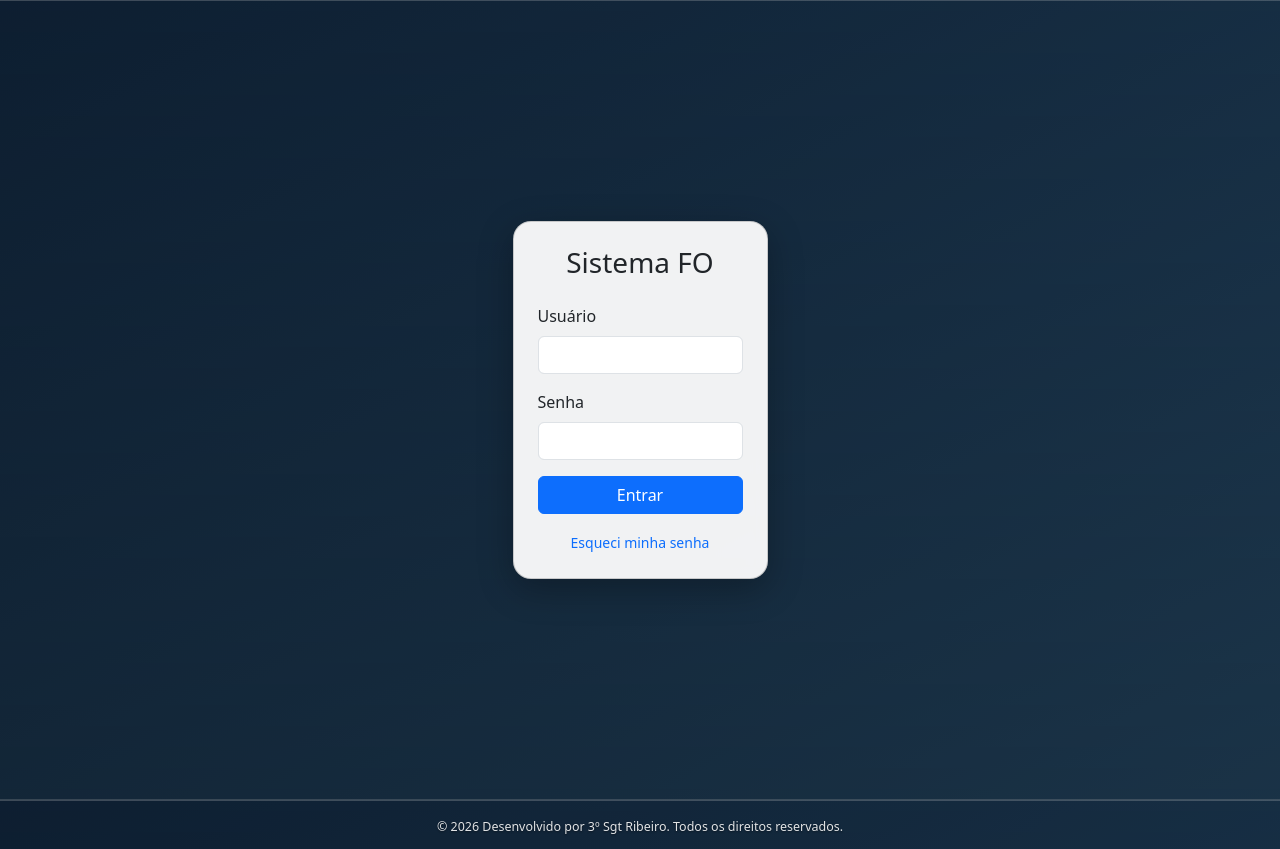
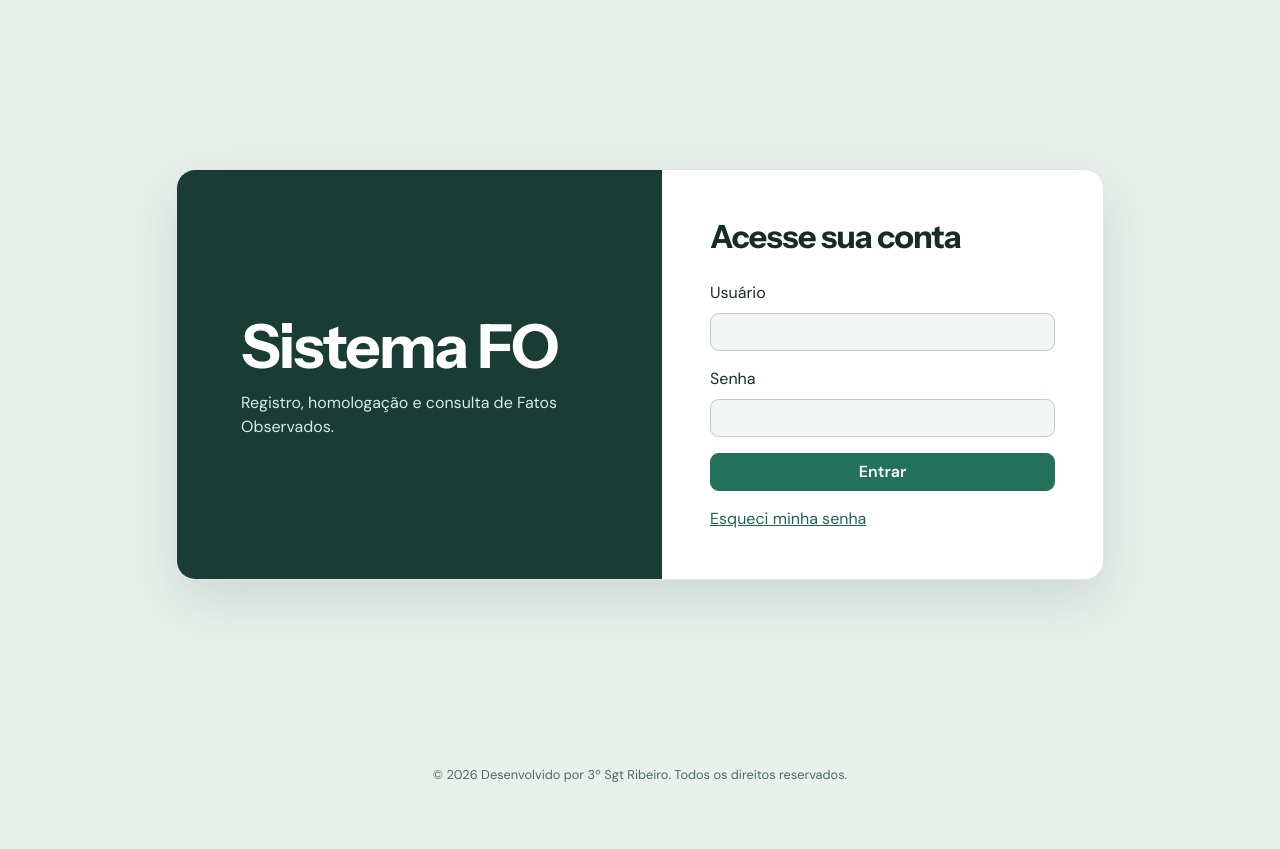
Before and after one commit to FelipeWelter/ControleFo-Portfolio, a Flask app: page /auth/login in a window 1280 px wide. After the commit the page ends 782 px from the top, so only its background shows below. Run offline with Flask 3, Linux system fonts and the light colour scheme.

Commit message:
Renova a interface do Sistema FO [skip ci]

```diff
--- /dev/null
+++ b/app/static/css/fo-interface.css
@@ -0,0 +1,69 @@
+@import url('https://fonts.googleapis.com/css2?family=DM+Sans:wght@400;500;600;700&family=Instrument+Sans:wght@500;600;700&display=swap');
+
+:root {
+    --fo-bg: #f3f6f5;
+    --fo-ink: #172c2a;
+    --fo-muted: #526864;
+    --fo-dark: #132b28;
+    --fo-accent: #23705b;
+    --fo-line: #dce6e2;
+    --bs-body-font-family: "DM Sans", system-ui, sans-serif;
+    --bs-body-color: var(--fo-ink);
+    --bs-body-bg: var(--fo-bg);
+    --bs-link-color-rgb: 30, 100, 81;
+}
+body { min-height: 100vh; }
+h1, h2, h3, .navbar-brand { font-family: "Instrument Sans", system-ui, sans-serif; font-weight: 700; letter-spacing: -.025em; }
+:focus-visible { outline: 3px solid #bc792b; outline-offset: 3px; }
+.fo-skip:not(:focus) { position: absolute; clip-path: inset(50%); }
+.fo-skip:focus { position: fixed; top: .75rem; left: .75rem; z-index: 10000; padding: .65rem 1rem; background: white; }
+.fo-main { max-width: 1440px; padding: clamp(1rem, 3vw, 2.6rem); }
+.navbar-custom { background: var(--fo-dark); }
+.navbar-custom .navbar-brand { color: white; font-size: 1.2rem; }
+.fo-brand-mark { display: inline-grid; place-items: center; background: #a8e2cb; color: #12372c; width: 2rem; height: 2rem; border-radius: .6rem; font-weight: 700; margin-right: .5rem; }
+.navbar-custom .nav-link { color: #d6e6e1; border-radius: .55rem; padding: .55rem .7rem; font-size: .88rem; }
+.navbar-custom .nav-link:hover, .navbar-custom .nav-link[aria-current="page"] { background: #254c43; color: white; }
+.card { border-color: var(--fo-line); border-radius: .9rem; }
+.card-glass { background: white; box-shadow: 0 4px 14px #16332a0b; }
+.positivo { border-inline-start: .3rem solid #23705b; }
+.negativo { border-inline-start: .3rem solid #b83847; }
+.form-control, .form-select { border-color: #baccc5; border-radius: .55rem; }
+.form-control:focus, .form-select:focus { border-color: #268268; box-shadow: 0 0 0 .2rem #26826830; }
+.btn { border-radius: .55rem; font-weight: 600; }
+.btn-primary { --bs-btn-bg: #23705b; --bs-btn-border-color: #23705b; --bs-btn-hover-bg: #195743; --bs-btn-hover-border-color: #195743; --bs-btn-active-bg: #174a3b; --bs-btn-active-border-color: #174a3b; }
+.table { --bs-table-bg: transparent; --bs-table-border-color: var(--fo-line); }
+.table thead th { background: #edf4f1; color: #2c4c45; font-size: .84rem; }
+.table > :not(caption) > * > * { padding: .75rem; }
+.badge { border-radius: 2rem; padding: .45em .7em; }
+.fo-hero { background: #183b34; border: 1px solid #285047; color: white; padding: clamp(1.25rem, 4vw, 2.5rem); border-radius: 1rem; }
+.fo-hero h1 { font-size: clamp(1.8rem, 4vw, 3rem); }
+.fo-hero p { color: #d5e8e1; }
+.fo-roles { color: white; background: #ffffff13; border-radius: .65rem; padding: .8rem 1rem; }
+.fo-metric { min-height: 7rem; }
+.fo-metric h3 { font-size: 2.15rem; margin: 0; }
+.fo-metric .text-warning { color: #8a521d !important; }
+.system-footer { color: var(--fo-muted); font-size: .8rem; padding: 1rem clamp(1rem, 3vw, 2.6rem); }
+.login-page { display: flex; min-height: 100vh; flex-direction: column; background: #e8f0ec; }
+.login-page .fo-main { display: grid; place-items: center; flex: 1; }
+.fo-login { width: min(58rem, 100%); min-width: 0; display: grid; grid-template-columns: 1.1fr 1fr; border: 1px solid var(--fo-line); border-radius: 1.2rem; overflow: hidden; box-shadow: 0 20px 55px #112e2220; background: white; }
+.fo-login-intro { padding: clamp(1.5rem, 5vw, 4rem); display: grid; align-content: center; color: white; background: #193c34; }
+.fo-login-intro h1 { font-size: clamp(2.1rem, 5vw, 3.8rem); }
+.fo-login-intro p { color: #d6ebe3; margin: 0; }
+.fo-login-form { padding: clamp(1.5rem, 4vw, 3rem); }
+.login-page .system-footer { text-align: center; }
+@media (min-width: 992px) {
+    .fo-shell { display: grid; grid-template-columns: 238px minmax(0, 1fr); grid-template-rows: 1fr auto; }
+    .fo-shell .navbar-custom { grid-row: 1 / 3; align-self: start; position: sticky; top: 0; min-height: 100vh; max-height: 100vh; overflow: auto; align-items: start; margin: 0 !important; }
+    .fo-shell .navbar-custom .container-fluid { display: block; padding: 1.15rem !important; }
+    .fo-shell .navbar-brand { display: block; margin: 0 0 1.25rem !important; }
+    .fo-shell .navbar-collapse, .fo-shell .navbar-nav { display: block !important; }
+    .fo-shell .navbar-nav .nav-link { padding: .55rem .65rem; }
+    .fo-shell .fo-account { margin-top: 1rem !important; padding-top: 1rem; border-top: 1px solid #ffffff30; flex-wrap: wrap; }
+    .fo-shell .fo-account .navbar-text { width: 100%; }
+    .fo-shell .fo-main, .fo-shell .system-footer { grid-column: 2; }
+}
+@media (max-width: 767px) {
+    .fo-login { grid-template-columns: 1fr; }
+    .fo-main .d-flex.gap-2, .fo-main .d-flex.justify-content-between { flex-wrap: wrap; }
+    .table-responsive { overscroll-behavior-inline: contain; }
+}
--- a/app/templates/auth/login.html
+++ b/app/templates/auth/login.html
@@ -1,38 +1,25 @@
 {% extends "base.html" %}
-
-{% block title %}Login{% endblock %}
-
+{% block title %}Entrar · Sistema FO{% endblock %}
 {% block content %}
-
-<div class="row justify-content-center w-100">
-    <div class="col-md-4 col-lg-3">
-
-        <div class="card login-card p-4">
-
-            <h3 class="mb-4 text-center">Sistema FO</h3>
-
-            <form method="POST">
-
-                <div class="mb-3">
-                    <label class="form-label">Usuário</label>
-                    <input type="text" class="form-control" name="username" required>
-                </div>
-                <div class="mb-3">
-                    <label class="form-label">Senha</label>
-                    <input type="password" class="form-control" name="senha" required>
-                </div>
-                <button class="btn btn-primary w-100">
-                    Entrar
-                </button>
-            </form>
-
-            <div class="text-center mt-3">
-                <a href="{{ url_for('auth.esqueci_senha') }}" class="small text-decoration-none">
-                    Esqueci minha senha
-                </a>
+<div class="fo-login">
+    <section class="fo-login-intro" aria-labelledby="titulo-sistema">
+        <h1 id="titulo-sistema">Sistema FO</h1>
+        <p>Registro, homologação e consulta de Fatos Observados.</p>
+    </section>
+    <section class="fo-login-form" aria-labelledby="titulo-login">
+        <h2 id="titulo-login" class="mb-4">Acesse sua conta</h2>
+        <form method="POST">
+            <div class="mb-3">
+                <label class="form-label" for="username">Usuário</label>
+                <input id="username" type="text" class="form-control" name="username" autocomplete="username" required>
             </div>
-        </div>
-    </div>
+            <div class="mb-3">
+                <label class="form-label" for="senha">Senha</label>
+                <input id="senha" type="password" class="form-control" name="senha" autocomplete="current-password" required>
+            </div>
+            <button type="submit" class="btn btn-primary w-100">Entrar</button>
+        </form>
+        <a href="{{ url_for('auth.esqueci_senha') }}" class="d-inline-block mt-3">Esqueci minha senha</a>
+    </section>
 </div>
-
 {% endblock %}
--- a/app/templates/base.html
+++ b/app/templates/base.html
@@ -7,162 +7,18 @@
     <meta name="viewport" content="width=device-width, initial-scale=1.0">
 
     <title>
-        {% block title %}Meu Site{% endblock %}
+        {% block title %}Sistema FO{% endblock %}
     </title>
 
     <link href="https://cdn.jsdelivr.net/npm/bootstrap@5.3.3/dist/css/bootstrap.min.css" rel="stylesheet">
 
-    <style>
-    body {
-        min-height: 100vh;
-        background: #f4f6f9;
-    }
-
-    body.app-page {
-        background:
-            linear-gradient(rgba(244, 246, 249, 0.90), rgba(244, 246, 249, 0.90)),
-            url("{{ url_for('static', filename='img/login-bg.svg') }}") center center / cover fixed no-repeat;
-    }
-
-    body.login-page {
-        background:
-            linear-gradient(rgba(0, 0, 0, 0.20), rgba(0, 0, 0, 0.35)),
-            url("{{ url_for('static', filename='img/login-bg.svg') }}") center center / cover fixed no-repeat;
-    }
-
-    .login-page main.container {
-        min-height: 100vh;
-        display: flex;
-        align-items: center;
-        justify-content: center;
-    }
-
-    .login-card {
-        background: rgba(255, 255, 255, 0.94);
-        backdrop-filter: blur(6px);
-        border-radius: 18px;
-        box-shadow: 0 10px 35px rgba(0,0,0,0.28);
-    }
-
-    .navbar-custom {
-        background: linear-gradient(90deg, #1b4332, #2d6a4f);
-    }
-
-    .navbar-custom .navbar-brand {
-        color: #ffffff !important;
-        font-size: 1.05rem;
-        font-weight: 600;
-        white-space: nowrap;
-    }
-
-    .navbar-custom .nav-link {
-        color: rgba(255,255,255,0.92) !important;
-        font-size: 0.92rem;
-        padding: 0.55rem 0.7rem;
-        border-radius: 8px;
-        white-space: nowrap;
-    }
-
-    .navbar-custom .nav-link:hover {
-        background: rgba(255,255,255,0.12);
-        color: #ffffff !important;
-    }
-
-    .navbar-custom .navbar-text {
-        color: rgba(255,255,255,0.8) !important;
-        white-space: nowrap;
-    }
-
-    .navbar-custom .btn {
-        white-space: nowrap;
-    }
-
-    .card-glass {
-        border-radius: 16px;
-        border: none;
-        box-shadow: 0 4px 15px rgba(0,0,0,0.08);
-        background: rgba(255, 255, 255, 0.94);
-    }
-
-    .positivo {
-        border-left: 6px solid #198754;
-    }
-
-    .negativo {
-        border-left: 6px solid #dc3545;
-    }
-
-    .system-footer {
-        font-size: 0.78rem;
-        color: rgba(0, 0, 0, 0.58);
-        text-align: center;
-        padding: 18px 10px 12px;
-    }
-
-    .login-page .system-footer {
-        color: rgba(255, 255, 255, 0.88);
-        text-shadow: 0 1px 2px rgba(0,0,0,0.45);
-    }
-
-    @media (max-width: 991px) {
-        .navbar-custom .nav-link {
-            padding: 0.75rem 0;
-            border-radius: 0;
-            border-bottom: 1px solid rgba(255,255,255,0.12);
-        }
-
-        .navbar-custom .navbar-text {
-            display: block;
-            margin-bottom: 0.5rem;
-        }
-    }
-
-    @media (max-width: 768px) {
-        body {
-            font-size: 0.95rem;
-        }
-
-        .container {
-            padding-left: 12px;
-            padding-right: 12px;
-        }
-
-        .card-glass {
-            border-radius: 12px;
-            padding: 1rem !important;
-        }
-
-        .table {
-            font-size: 0.85rem;
-        }
-
-        .table th,
-        .table td {
-            white-space: nowrap;
-        }
-
-        .btn {
-            margin-bottom: 4px;
-        }
-
-        .d-flex.gap-2 {
-            flex-wrap: wrap;
-        }
-
-        h2 {
-            font-size: 1.4rem;
-        }
-
-        h3 {
-            font-size: 1.2rem;
-        }
-    }
-</style>
+    <link rel="stylesheet" href="{{ url_for('static', filename='css/fo-interface.css') }}">
 
     {% block extra_head %}{% endblock %}
 
 </head>
-<body class="{% if request.endpoint == 'auth.login' %}login-page{% else %}app-page{% endif %}">
+<body class="{% if request.endpoint == 'auth.login' %}login-page{% else %}app-page{% if current_user.is_authenticated %} fo-shell{% endif %}{% endif %}">
+<a class="fo-skip" href="#conteudo">Ir para o conteúdo</a>
 
 {% if request.endpoint != 'auth.login' %}
 
@@ -172,7 +28,7 @@
 
         <a class="navbar-brand fw-semibold me-4"
            href="{{ url_for('index') }}">
-            Sistema FO
+            <span class="fo-brand-mark" aria-hidden="true">FO</span>Sistema FO
         </a>
 
         <button class="navbar-toggler"
@@ -294,7 +150,7 @@
 
             </ul>
 
-            <div class="d-flex align-items-center gap-2 mt-3 mt-lg-0">
+            <div class="d-flex align-items-center gap-2 mt-3 mt-lg-0 fo-account">
 
                 <span class="navbar-text small text-white-50 d-none d-xl-inline">
                     {{ current_user.username }}
@@ -366,7 +222,7 @@
 
 </div>
 
-<main class="container">
+<main class="container fo-main" id="conteudo">
     {% block content %}{% endblock %}
 </main>
 
--- a/app/templates/fo/homologacao.html
+++ b/app/templates/fo/homologacao.html
@@ -4,10 +4,10 @@
 
 {% block content %}
 
-<div class="d-flex justify-content-between align-items-center mb-4">
+<div class="d-flex flex-wrap gap-3 justify-content-between align-items-center mb-4">
 
     <div>
-        <h2 class="mb-1">Fila de Homologação</h2>
+        <h1 class="mb-1">Fila de homologação</h1>
 
         <small class="text-muted">
             FOs pendentes aguardando análise
```
Also changed, not shown: other parts of app/templates/base.html (+14 -14 lines), app/templates/fo/dashboard.html (+11 -11 lines), README.md.
